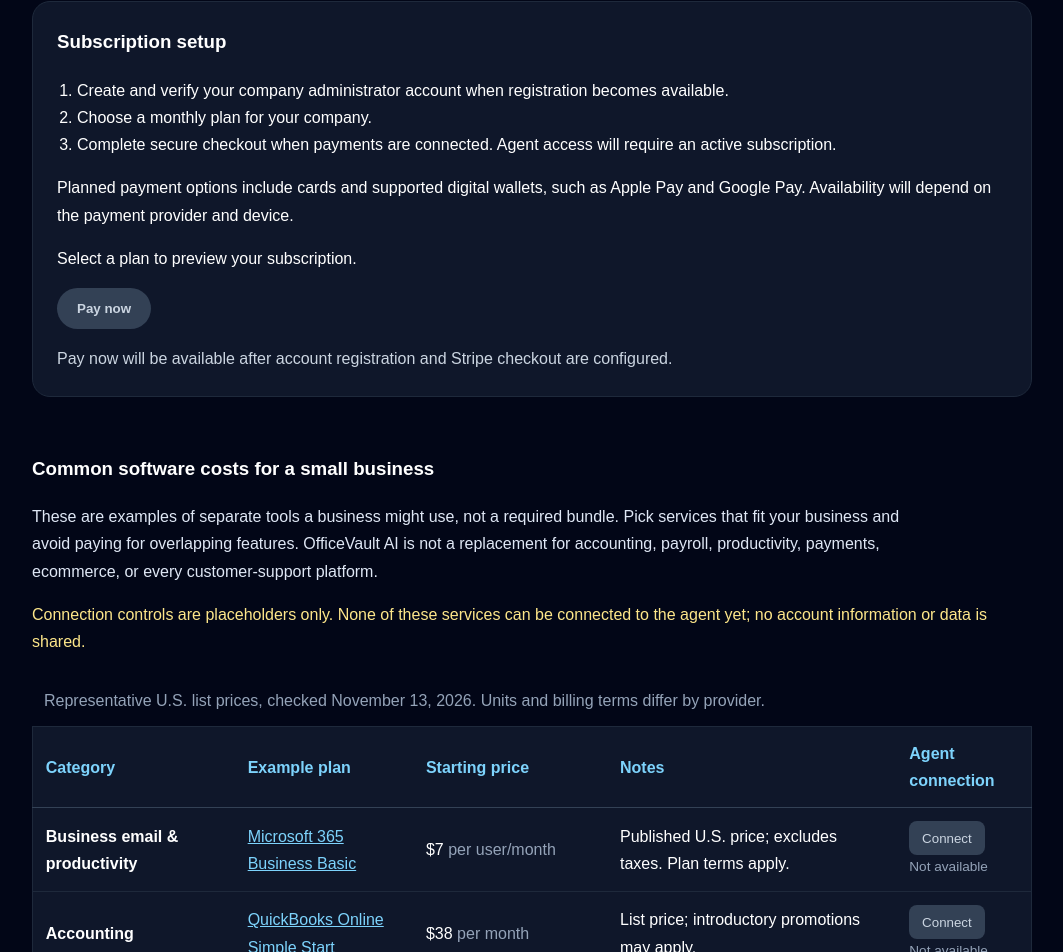
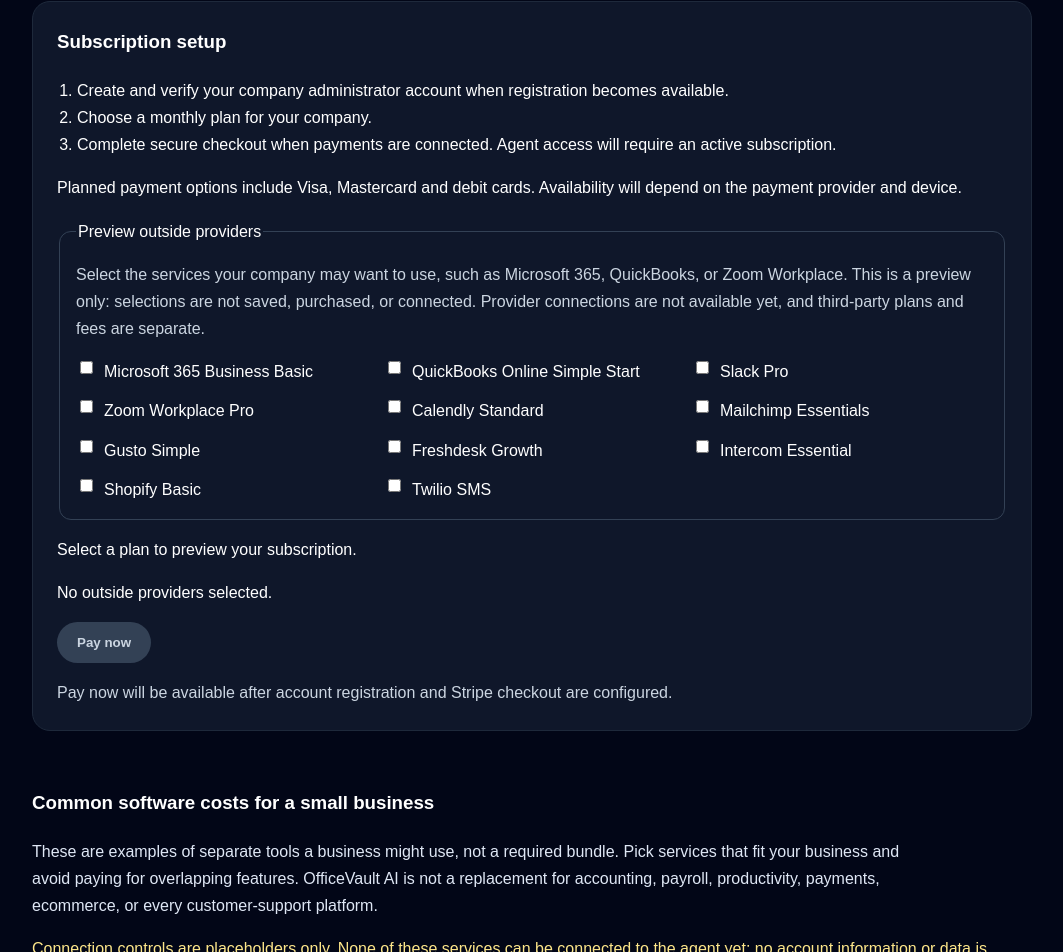
Before and after one commit to DixonSolutionsAI/dixon-ai-solutions, a Next.js app: page /landing-page in a window 1280 px wide. Shown: the part 3283-4235 px from the top of the page, without its empty margins (108-1171 px from the left). Built offline with nearby package versions, Linux system fonts and the light colour scheme.

Commit message:
Preview outside providers in subscription setup
Co-authored-by: Copilot <223556219+Copilot@users.noreply.github.com>

```diff
--- a/app/pricing-content.js
+++ b/app/pricing-content.js
@@ -130,7 +130,7 @@ export default function PricingPage() {
           to smaller teams. Subscriptions are not available for purchase yet.
         </p>
 
-        <SubscriptionPreview />
+        <SubscriptionPreview providers={comparison.map(({ vendor }) => vendor)} />
 
         <section style={{ marginTop: "3.5rem" }} aria-labelledby="stack-heading">
           <h3 id="stack-heading">Common software costs for a small business</h3>
--- a/app/subscription-preview.js
+++ b/app/subscription-preview.js
@@ -10,9 +10,16 @@ const card = {
   padding: "1.5rem",
 };
 
-export default function SubscriptionPreview() {
+export default function SubscriptionPreview({ providers }) {
   const [selected, setSelected] = useState(null);
+  const [selectedProviders, setSelectedProviders] = useState([]);
   const plan = subscriptionPlans.find((item) => item.name === selected);
+
+  function toggleProvider(provider) {
+    setSelectedProviders((current) => current.includes(provider)
+      ? current.filter((item) => item !== provider)
+      : [...current, provider]);
+  }
 
   return (
     <section id="billing" aria-labelledby="plans-heading" style={{ marginTop: "2rem" }}>
@@ -49,8 +56,25 @@ export default function SubscriptionPreview() {
           <li>Choose a monthly plan for your company.</li>
           <li>Complete secure checkout when payments are connected. Agent access will require an active subscription.</li>
         </ol>
-        <p>Planned payment options include cards and supported digital wallets, such as Apple Pay and Google Pay. Availability will depend on the payment provider and device.</p>
+        <p>Planned payment options include Visa, Mastercard and debit cards. Availability will depend on the payment provider and device.</p>
+        <fieldset style={{ border: "1px solid #334155", borderRadius: "12px", padding: "1rem" }}>
+          <legend>Preview outside providers</legend>
+          <p id="provider-preview-help" style={{ color: "#cbd5e1", marginTop: 0 }}>
+            Select the services your company may want to use, such as Microsoft 365, QuickBooks, or
+            Zoom Workplace. This is a preview only: selections are not saved, purchased, or connected.
+            Provider connections are not available yet, and third-party plans and fees are separate.
+          </p>
+          <div style={{ display: "grid", gridTemplateColumns: "repeat(auto-fit, minmax(230px, 1fr))", gap: "0.75rem" }}>
+            {providers.map((provider) => (
+              <label key={provider} style={{ display: "flex", gap: "0.5rem", alignItems: "start" }}>
+                <input type="checkbox" checked={selectedProviders.includes(provider)} onChange={() => toggleProvider(provider)} aria-describedby="provider-preview-help" />
+                {provider}
+              </label>
+            ))}
+          </div>
+        </fieldset>
         <p role="status">{plan ? `Preview selection: ${plan.name} at ${plan.price} per company per month.` : "Select a plan to preview your subscription."}</p>
+        <p role="status">{selectedProviders.length ? `Outside providers selected for preview: ${selectedProviders.join(", ")}.` : "No outside providers selected."}</p>
         <button type="button" disabled style={{ background: "#334155", color: "#cbd5e1", border: 0, padding: "0.8rem 1.25rem", borderRadius: "999px", fontWeight: 700, cursor: "not-allowed" }}>Pay now</button>
         <p style={{ color: "#cbd5e1", marginBottom: 0 }}>Pay now will be available after account registration and Stripe checkout are configured.</p>
       </section>
```
Also changed, not shown: 1 other file (tests, documents, lock files or other folders).
